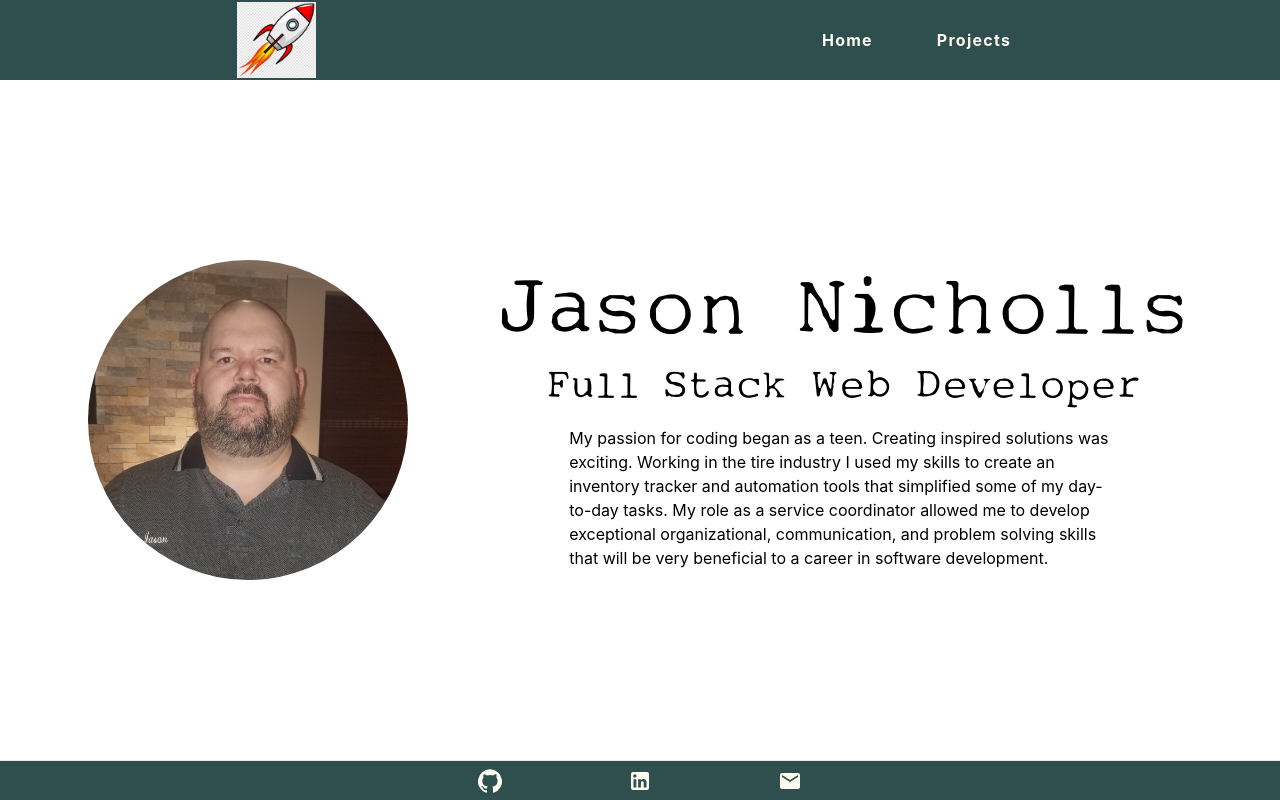
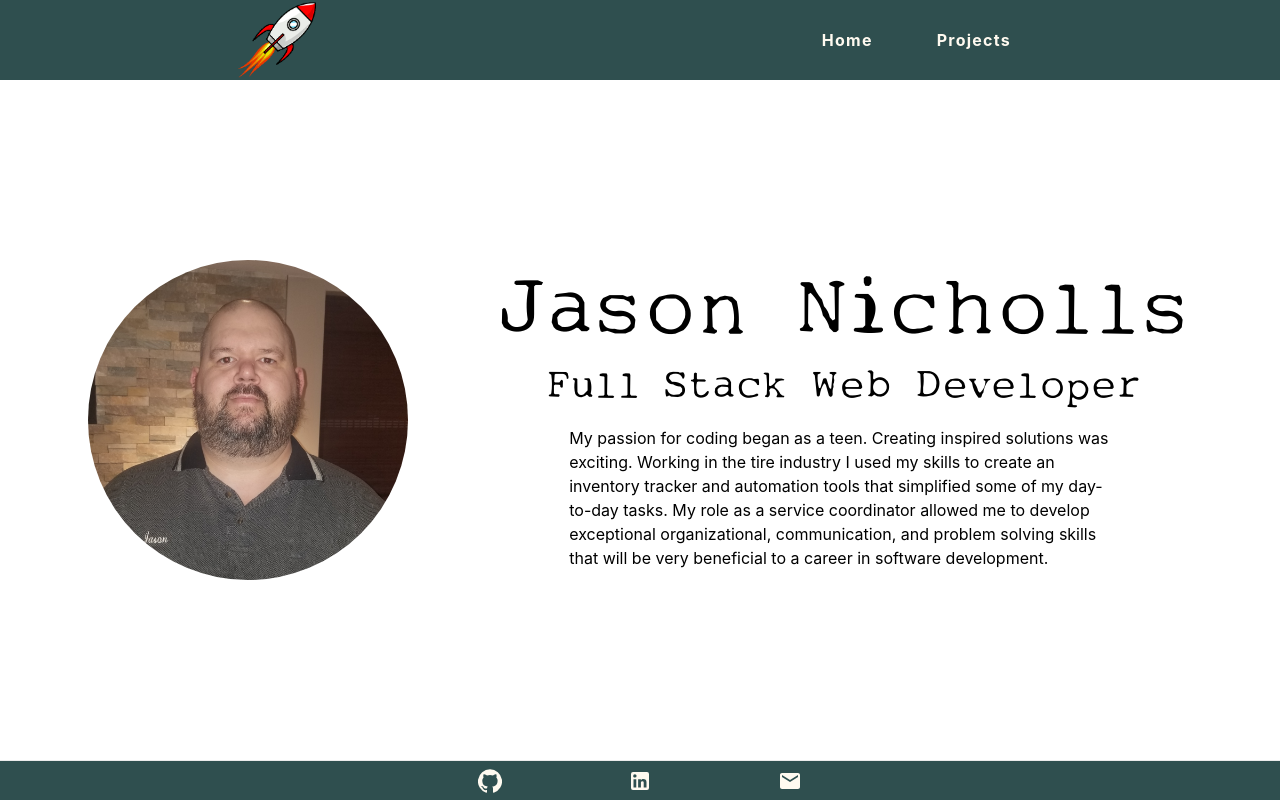
Before and after one commit to JaySecurity/portfolio, a Next.js app: page / in a window 1280 px wide. Built offline with nearby package versions, Linux system fonts and the light colour scheme.

Commit message:
add new logo

```diff
--- a/components/NavBar.jsx
+++ b/components/NavBar.jsx
@@ -5,7 +5,7 @@ import styles from '../styles/NavBar.module.css';
 function NavBar() {
   return (
     <div className={styles.navbar}>
-      <img className={styles.logo} src='/images/rocket.jpeg' alt='logo' />
+      <img className={styles.logo} src='/images/rocket.gif' alt='logo' />
       <ul className={styles.menu}>
         <Link href='/'>
           <li className={styles.menuItem}>Home</li>
```
Also changed, not shown: public/images/rocket.gif (added), public/images/rocket.svg (added).
